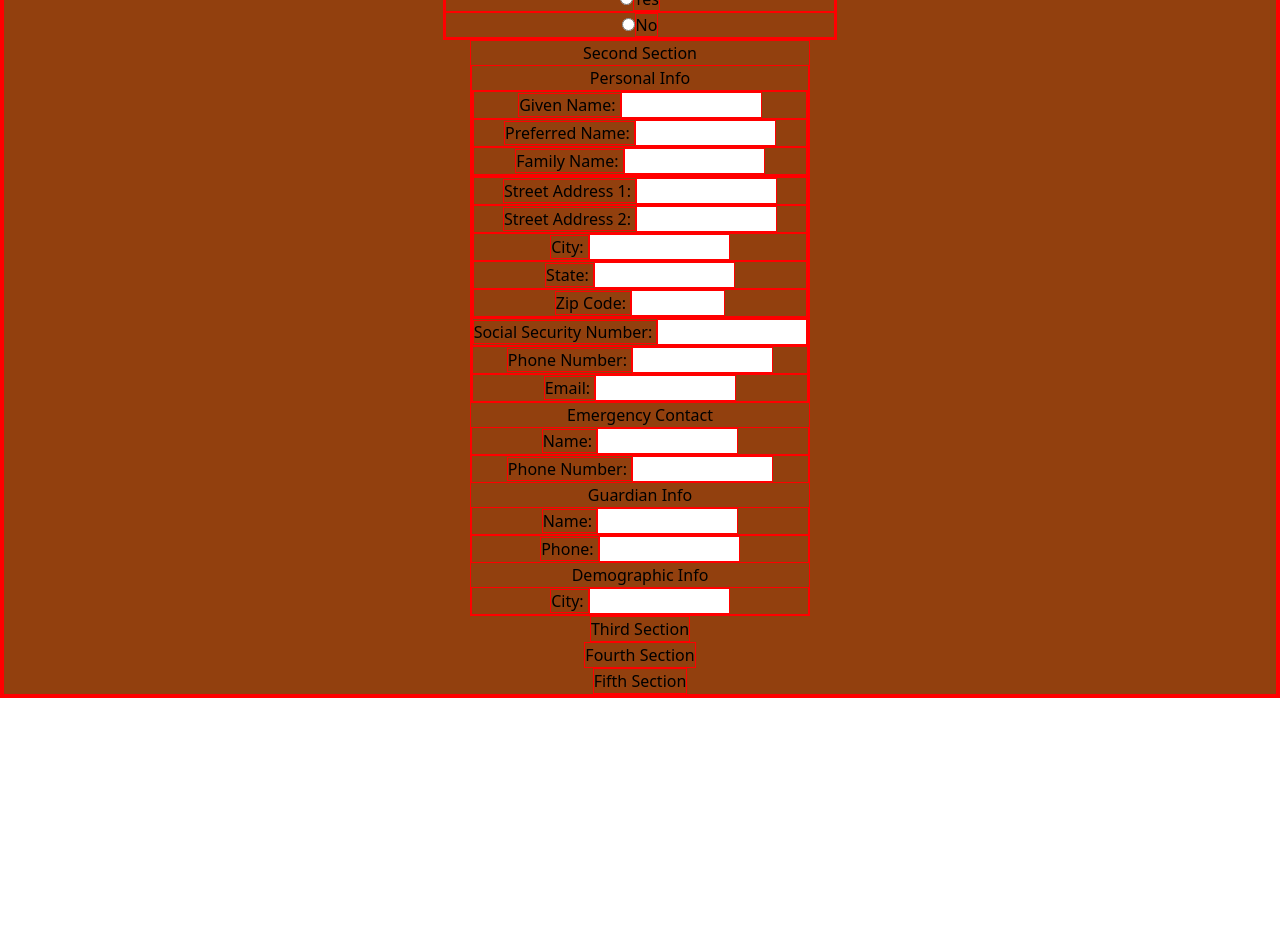
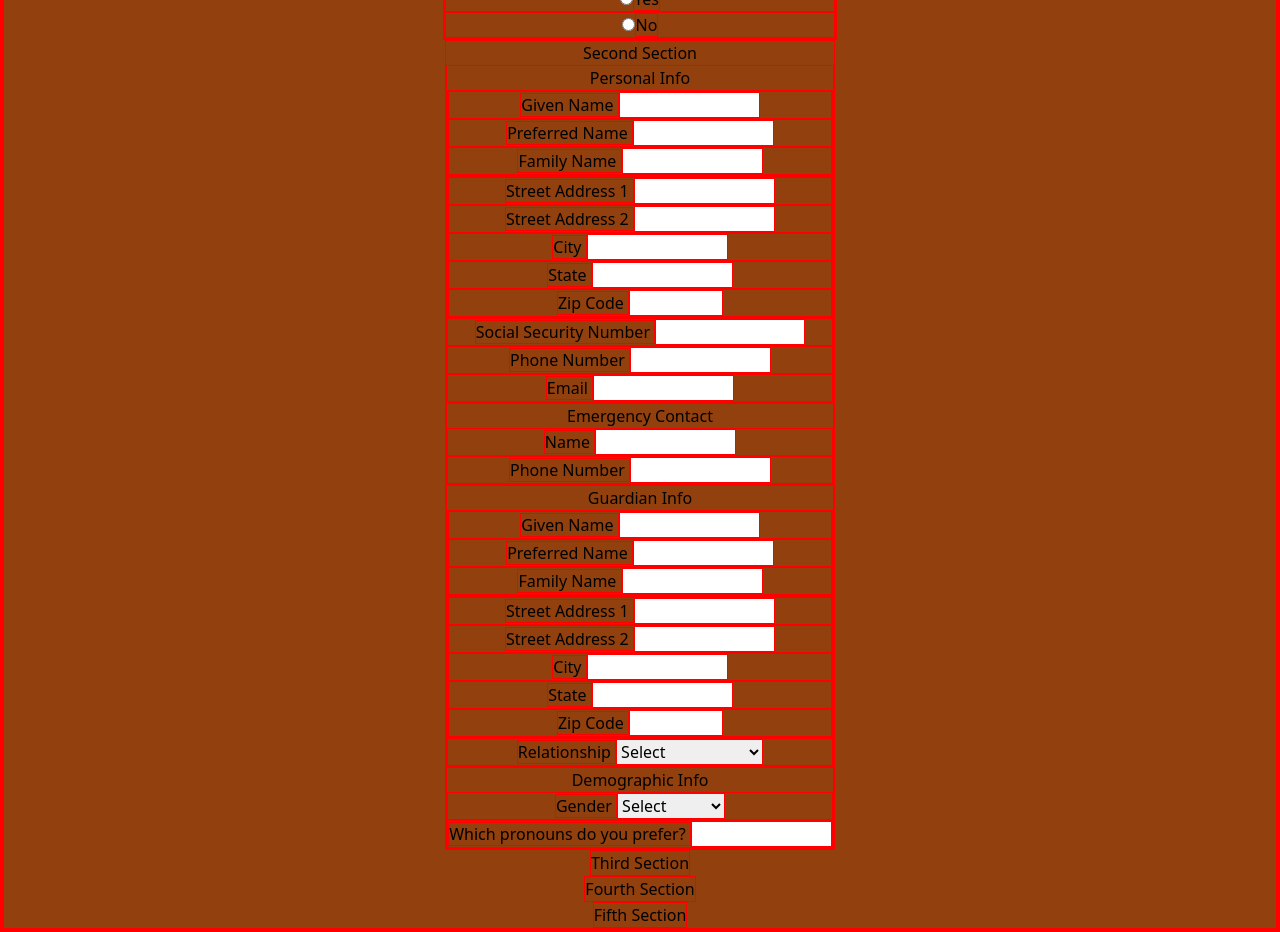
Before and after one commit to jstrother/referral-form, a React (Create React App) app: page / in a window 1280 px wide. Shown: the part 220-1152 px from the top of the page. Before the commit the page ends 918 px from the top, so only its background shows below. Built offline with nearby package versions, Linux system fonts and the light colour scheme.

Commit message:
Add further components to collect info

```diff
--- a/src/components/inputs/DropDown.js
+++ b/src/components/inputs/DropDown.js
@@ -1,11 +1,20 @@
 function DropDown(props) {
   const options = props.options;
   const optionsList = options.map((option, index) =>
-    <option key={index} value={option.toLowerCase()}>{option}</option>
+    <option
+      key={index}
+      value={
+        option !== "Select"
+          ? option
+          : null
+      }
+    >
+      {option}
+    </option>
   );
   return (
     <div>
-      <label for={props.name}>{props.label}</label>
+      <label for={props.name}>{props.label} </label>
       <select name={props.name} id={props.name}>
         {optionsList}
       </select>
--- a/src/components/inputs/TextInput.js
+++ b/src/components/inputs/TextInput.js
@@ -1,7 +1,7 @@
 function TextInput(props) {
   return (
     <div>
-      <label for={props.name}>{props.label}: </label>
+      <label for={props.name}>{props.label} </label>
       <input type="text" id={props.name} name={props.name} minLength={props.min} maxLength={props.max} size={props.size} />
     </div>
   );
--- a/src/components/sections/SecondSection.js
+++ b/src/components/sections/SecondSection.js
@@ -1,50 +1,16 @@
-import TextInput from '../inputs/TextInput';
 import PersonalInfo from '../subSections/PersonalInfo';
+import EmergencyContact from '../subSections/EmergencyContact';
+import GuardianInfo from '../subSections/GuardianInfo';
+import DemographicInfo from '../subSections/DemographicInfo';
 
 function SecondSection() {
   return (
     <div className="section">
       Second Section
-      <br />
       <PersonalInfo />
-      Emergency Contact
-      <TextInput
-        name="emergencyName"
-        label="Name"
-        min="2"
-        max="20"
-        size="10"
-      />
-      <TextInput
-        name="emergencyPhone"
-        label="Phone Number"
-        min="2"
-        max="20"
-        size="10"
-      />
-      Guardian Info
-      <TextInput
-        name="guardianName"
-        label="Name"
-        min="2"
-        max="20"
-        size="10"
-      />
-      <TextInput
-        name="guardianPhone"
-        label="Phone"
-        min="2"
-        max="20"
-        size="10"
-      />
-      Demographic Info
-      <TextInput
-        name="city"
-        label="City"
-        min="2"
-        max="20"
-        size="10"
-      />
+      <EmergencyContact />
+      <GuardianInfo />
+      <DemographicInfo />
     </div>
   );
 }
--- /dev/null
+++ b/src/components/subSections/DemographicInfo.js
@@ -0,0 +1,31 @@
+import TextInput from '../inputs/TextInput';
+import DropDown from '../inputs/DropDown';
+
+function DemographicInfo() {
+  return(
+    <div>
+      Demographic Info
+      <DropDown
+        name="gender"
+        label="Gender"
+        options={
+          [
+            "Select",
+            "Male",
+            "Female",
+            "Non-Binary"
+          ]
+        }
+      />
+      <TextInput
+        name="pronouns"
+        label="Which pronouns do you prefer?"
+        min="2"
+        max="20"
+        size="10"
+      />
+    </div>
+  );
+}
+
+export default DemographicInfo;
--- /dev/null
+++ b/src/components/subSections/EmergencyContact.js
@@ -0,0 +1,25 @@
+import TextInput from '../inputs/TextInput';
+
+function EmergencyContact() {
+  return(
+    <div>
+      Emergency Contact
+      <TextInput
+        name="emergencyName"
+        label="Name"
+        min="2"
+        max="20"
+        size="10"
+      />
+      <TextInput
+        name="emergencyPhone"
+        label="Phone Number"
+        min="2"
+        max="20"
+        size="10"
+      />
+    </div>
+  );
+}
+
+export default EmergencyContact;
--- /dev/null
+++ b/src/components/subSections/GuardianInfo.js
@@ -0,0 +1,27 @@
+import Name from '../subSections/Name';
+import Address from '../subSections/Address';
+import DropDown from '../inputs/DropDown';
+
+function GuardianInfo() {
+  return(
+    <div>
+      Guardian Info
+      <Name />
+      <Address />
+      <DropDown
+        name="relationship"
+        label="Relationship"
+        options={
+          [
+            "Select",
+            "Parent",
+            "Other Family",
+            "Court Appointed",
+          ]
+        }
+      />
+    </div>
+  );
+}
+
+export default GuardianInfo;
```
